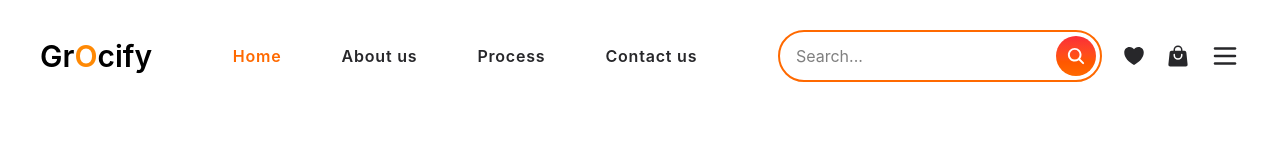
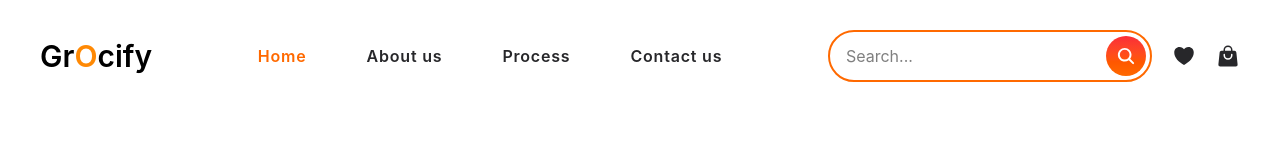
Before and after one commit to pawangrover100/-Multipage-Grocery-Website-with-React-Tailwind-CSS, a React (Vite) app: page / in a window 1280 px wide. Shown: the top 160 px of the page. Built offline with nearby package versions, Linux system fonts and the light colour scheme.

Commit message:
hamburgger mdsize hidden and desktop menu md:flex or sm size hidden

```diff
--- a/src/components/Navbar/Navbar.jsx
+++ b/src/components/Navbar/Navbar.jsx
@@ -14,7 +14,7 @@ function Navbar() {
         </a>
 
         {/* Desktop menu */}
-        <ul className="flex items-center gap-x-15">
+        <ul className="md:flex items-center gap-x-15 hidden">
           <li>
             <a href="" className="font-semibold tracking-wider text-orange-500">
               Home
@@ -71,7 +71,7 @@ function Navbar() {
           </a>
 
           {/* hamburgger */}
-          <a href="" className="text-zinc-800  text-3xl">
+          <a href="" className="text-zinc-800  text-3xl md:hidden">
             <TbMenu2 />
           </a>
         </div>
```
